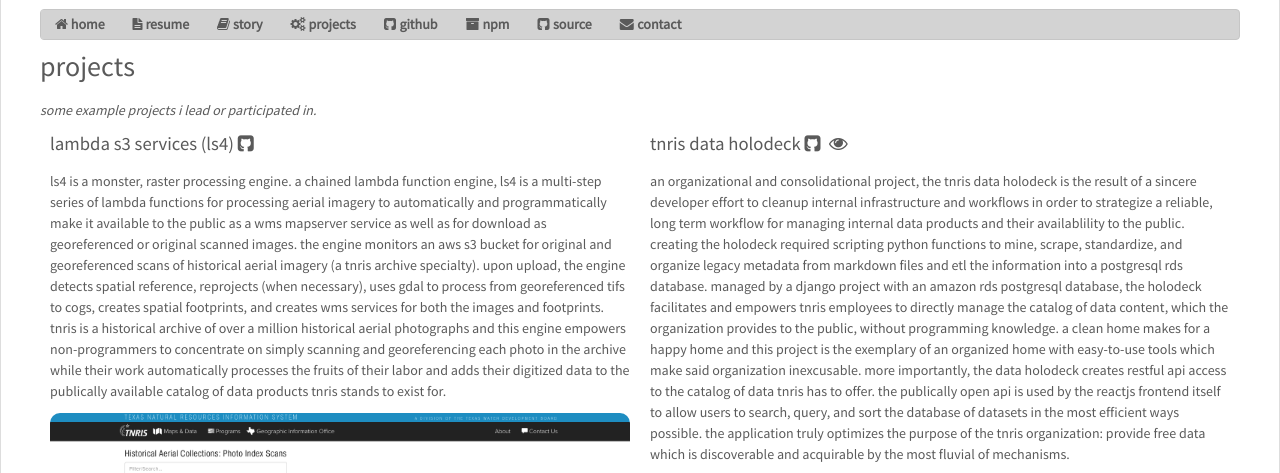
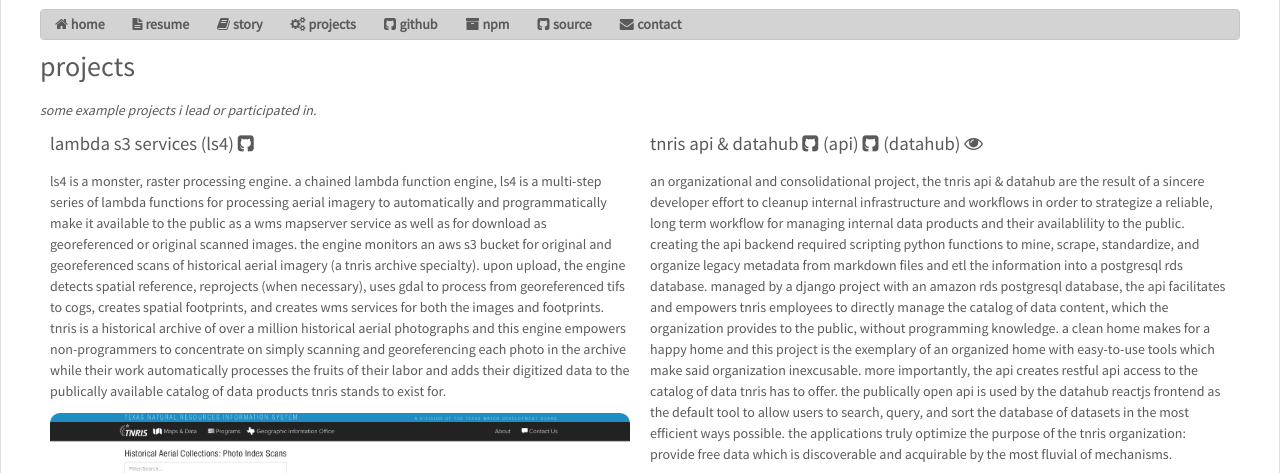
Before and after one commit to adambreznicky/adambreznicky.github.io, a Flask app: page /projects.html in a window 1280 px wide. Shown: the part 322-795 px from the top of the page. Run offline with Flask 2, Linux system fonts and the light colour scheme; some libraries are stand-ins or nearby versions.

Commit message:
datahub, api, and title adjustments

```diff
--- a/cog_machine/index.html
+++ b/cog_machine/index.html
@@ -39,7 +39,7 @@
 
           <h1 id="title-name" class="inline-block double-pad-top">adam breznicky</h1>
 
-          <h6 class="geospatial-title pull-right triple-pad-top">full stack geospatial web developer</h6>
+          <h6 class="geospatial-title pull-right triple-pad-top">full stack web & data engineer</h6>
 
       </div>
       <nav role="navigation" class="nav gap-top" title="Menu">
--- a/fuse_mapserver/index.html
+++ b/fuse_mapserver/index.html
@@ -39,7 +39,7 @@
 
           <h1 id="title-name" class="inline-block double-pad-top">adam breznicky</h1>
 
-          <h6 class="geospatial-title pull-right triple-pad-top">full stack geospatial web developer</h6>
+          <h6 class="geospatial-title pull-right triple-pad-top">full stack web & data engineer</h6>
 
       </div>
       <nav role="navigation" class="nav gap-top" title="Menu">
--- a/index.html
+++ b/index.html
@@ -39,7 +39,7 @@
 
           <h1 id="title-name" class="inline-block double-pad-top">adam breznicky</h1>
 
-          <h6 class="geospatial-title pull-right triple-pad-top">full stack geospatial web developer</h6>
+          <h6 class="geospatial-title pull-right triple-pad-top">full stack web & data engineer</h6>
 
       </div>
       <nav role="navigation" class="nav gap-top" title="Menu">
--- a/lambda_shrinkage/index.html
+++ b/lambda_shrinkage/index.html
@@ -39,7 +39,7 @@
 
           <h1 id="title-name" class="inline-block double-pad-top">adam breznicky</h1>
 
-          <h6 class="geospatial-title pull-right triple-pad-top">full stack geospatial web developer</h6>
+          <h6 class="geospatial-title pull-right triple-pad-top">full stack web & data engineer</h6>
 
       </div>
       <nav role="navigation" class="nav gap-top" title="Menu">
--- a/layout_transparency/index.html
+++ b/layout_transparency/index.html
@@ -39,7 +39,7 @@
 
           <h1 id="title-name" class="inline-block double-pad-top">adam breznicky</h1>
 
-          <h6 class="geospatial-title pull-right triple-pad-top">full stack geospatial web developer</h6>
+          <h6 class="geospatial-title pull-right triple-pad-top">full stack web & data engineer</h6>
 
       </div>
       <nav role="navigation" class="nav gap-top" title="Menu">
--- a/project/templates/base.html
+++ b/project/templates/base.html
@@ -38,7 +38,7 @@
 
           <h1 id="title-name" class="inline-block double-pad-top">adam breznicky</h1>
 
-          <h6 class="geospatial-title pull-right triple-pad-top">full stack geospatial web developer</h6>
+          <h6 class="geospatial-title pull-right triple-pad-top">full stack web & data engineer</h6>
 
       </div>
       <nav role="navigation" class="nav gap-top" title="Menu">
--- a/project/templates/projects.html
+++ b/project/templates/projects.html
@@ -164,30 +164,31 @@
     <hr>
   </section>
   <section class="two fourths padded bounceInLeft animated">
-    <h4 id="data_tnris_org">TNRIS Data Holodeck
-      <a href="http://github.com/TNRIS/data.tnris.org" title="Project Github Repo"></a>
-      <a href="http://data.tnris.org/" title="Live Site (Currently Still In Development)"><i class="icon-eye-open"></i></a>
+    <h4 id="data_tnris_org">TNRIS API &amp; DataHub
+      <a href="http://github.com/TNRIS/api.tnris.org" title="API Backend Github Repo">(API)</a>
+      <a href="http://github.com/TNRIS/dataHub" title="DataHub Frontend Github Repo">(DataHub)</a>
+      <a href="http://data.tnris.org/" title="Live Site"><i class="icon-eye-open"></i></a>
     </h4>
     <p>
-      An organizational and consolidational project, the TNRIS Data Holodeck is the result
+      An organizational and consolidational project, the TNRIS API &amp; DataHub are the result
       of a sincere developer effort to cleanup internal infrastructure and workflows in
       order to strategize a reliable, long term workflow for managing internal data products
-      and their availablility to the public. Creating the Holodeck required scripting Python
+      and their availablility to the public. Creating the API backend required scripting Python
       functions to mine, scrape, standardize, and organize legacy metadata from Markdown files and ETL
       the information into a PostgreSQL RDS database. Managed by a Django project with an Amazon RDS
-      PostgreSQL database, the Holodeck facilitates and empowers TNRIS employees to
+      PostgreSQL database, the API facilitates and empowers TNRIS employees to
       directly manage the catalog of data content, which the organization provides to
       the public, without programming knowledge. A clean home
       makes for a happy home and this project is the exemplary of an organized home with
       easy-to-use tools which make said organization inexcusable.
-      More importantly, the Data Holodeck creates RESTful API access to the catalog of data
-      TNRIS has to offer. The publically open API is used by the ReactJS frontend itself to allow users
-      to search, query, and sort the database of datasets in the most efficient ways
-      possible. The application truly optimizes the purpose of the TNRIS organization:
+      More importantly, the API creates RESTful API access to the catalog of data
+      TNRIS has to offer. The publically open API is used by the DataHub ReactJS frontend as the default tool
+      to allow users to search, query, and sort the database of datasets in the most efficient ways
+      possible. The applications truly optimize the purpose of the TNRIS organization:
       provide free data which is discoverable and acquirable by the most fluvial of mechanisms.
     </p>
     <div class="container">
-      <img src="{{ url_for('static', filename='images/holodeck_loading.gif') }}" class="center" alt/>
+      <img src="{{ url_for('static', filename='images/datahub.png') }}" class="center" alt/>
     </div>
     <p>
       <i class="italic">
--- a/story.html
+++ b/story.html
@@ -39,7 +39,7 @@
 
           <h1 id="title-name" class="inline-block double-pad-top">adam breznicky</h1>
 
-          <h6 class="geospatial-title pull-right triple-pad-top">full stack geospatial web developer</h6>
+          <h6 class="geospatial-title pull-right triple-pad-top">full stack web & data engineer</h6>
 
       </div>
       <nav role="navigation" class="nav gap-top" title="Menu">
```
Also changed, not shown: project/templates/resume.html (+6 -3 lines), projects.html (+13 -12 lines), resume.html (+7 -4 lines), project/static/images/datahub.png (added), static/images/datahub.png (added), 2 other files.
